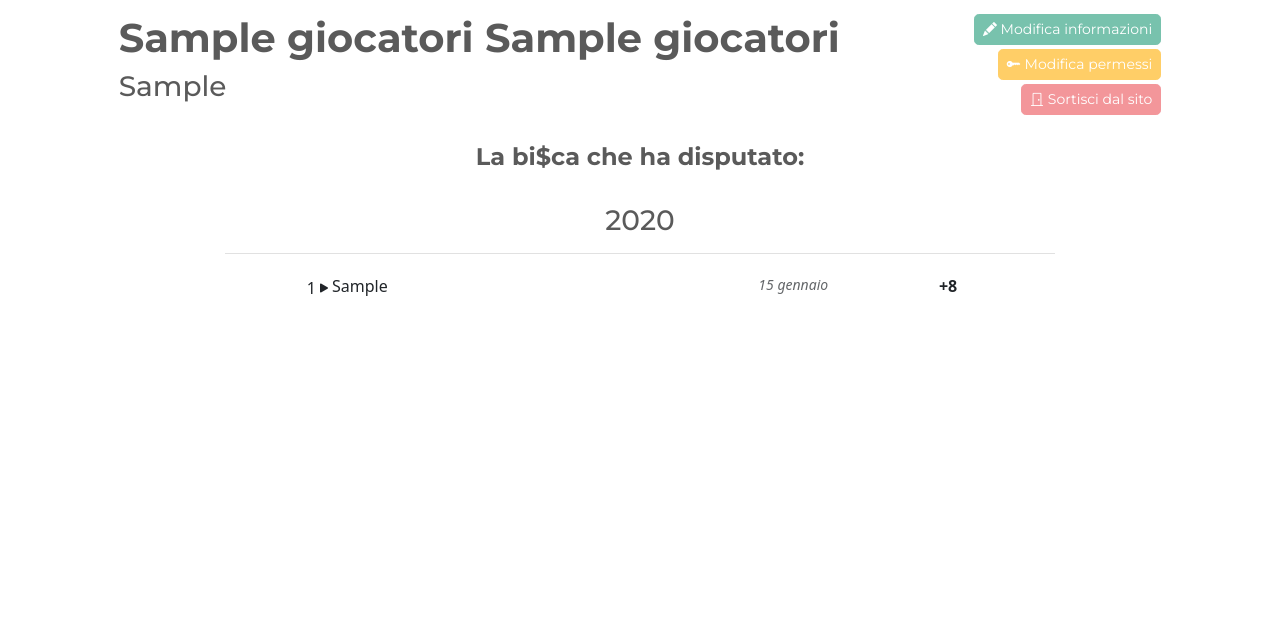
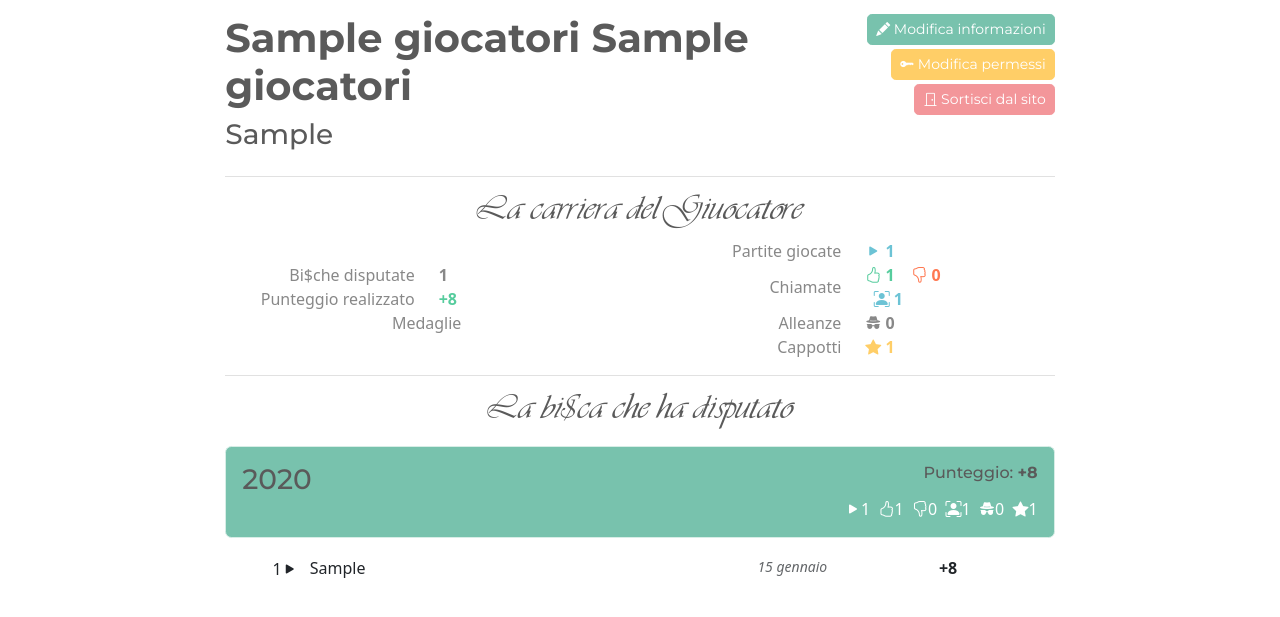
Before and after one commit to ricfila/LaBisca, a PHP site: page /giocatori.php?id=1 in a window 1280 px wide. Shown: the part 56-673 px from the top of the page. Run offline with PHP 8.4, Linux system fonts and the light colour scheme; the visitor is signed in with stand-in values (Sample User, id 1); tables that the repository leaves empty hold one stand-in row (values such as "Sample post"); data that the repository does not hold is empty; a stand-in replaces the project's code that opens the database connection.

Commit message:
carriera giocatore e titoli in font Vivaldi

```diff
--- a/css/stile.css
+++ b/css/stile.css
@@ -154,6 +154,9 @@ input {
 	font-family: Madina;
 	src: url('../font/Madina.ttf');
 }
+.vivaldi {
+	font-family: Vivaldi;
+}
 
 .sfondo {
 	background-repeat: no-repeat;
--- a/giocatori.php
+++ b/giocatori.php
@@ -15,7 +15,7 @@
 			$row = $res->fetch_assoc();
 			?>
 			<div class="row">
-				<div class="col-lg-1"></div>
+				<div class="col-lg-2"></div>
 				<div class="col-md">
 					<h1><strong><?php echo nomecognome($row['Nome'], $row['Cognome']); ?></strong></h1>
 					<?php
@@ -28,24 +28,18 @@
 					<?php
 					if (isset($_SESSION['id'])) {
 						if ($_SESSION['admin'] || $_SESSION['id'] == $id) {
-								?>
-								<button class="btn btn-primary btn-sm mb-1" onclick="modalaggiorna();"><i class="bi bi-pencil-fill"></i> Modifica informazioni</button><br>
-								<?php
+							?><button class="btn btn-primary btn-sm mb-1" onclick="modalaggiorna();"><i class="bi bi-pencil-fill"></i> Modifica informazioni</button><br><?php
 						}
 						if ($_SESSION['admin']) {
-								?>
-								<button class="btn btn-warning btn-sm mb-1" onclick="modalpermessi();"><i class="bi bi-key-fill"></i> Modifica permessi</button><br>
-								<?php
+							?><button class="btn btn-warning btn-sm mb-1" onclick="modalpermessi();"><i class="bi bi-key-fill"></i> Modifica permessi</button><br><?php
 						}
 						if ($_SESSION['id'] == $id) {
-								?>
-								<a class="btn btn-secondary btn-sm mb-1" href="logout.php"><i class="bi bi-door-closed"></i> Sortisci dal sito</a><br>
-								<?php
+							?><a class="btn btn-secondary btn-sm mb-1" href="logout.php"><i class="bi bi-door-closed"></i> Sortisci dal sito</a><br><?php
 						}
 					}
 					?>
 				</div>
-				<div class="col-lg-1"></div>
+				<div class="col-lg-2"></div>
 			</div>
 
 			<script>
@@ -60,47 +54,169 @@
 			</script>
 			<script src="js/giocatori.js"></script>
 
-			<br>
 			<div class="row"><div class="col-lg-2"></div><div class="col-lg">
 				<?php
 				$res2 = $conn->query("SELECT * FROM partecipazioni JOIN partite ON partecipazioni.Partita = partite.IdPartita WHERE partecipazioni.Giocatore = $id GROUP BY partite.IdPartita ORDER BY partite.Data desc;");
 				if ($res2->num_rows > 0) {
-					echo '<h4 class="text-center"><strong>' . ($res2->num_rows == 1 ? 'La bi$ca' : 'Le ' . $res2->num_rows . ' bi$che') . ' che ha disputato:</strong></h4>';
+
 					$anno = false;
 					$partite = array();
-					while ($row2 = $res2->fetch_assoc()) {
+					$out = '';
+					$outanno = '';
+					$last = false;
+					$medaglie = array(0, 0, 0, 0, 0);
+					$medaglietot = array(0, 0, 0, 0, 0);
+					$chiamate = array(0, 0, 0, 0, 0, 0, 0, 0); // Chiamate [0] vinte, [1] perse, [2] patte, [3] in mano, [4] socio, [5] cappotti (sia chiamante che socio), [6] punteggio, [7] turni giocati
+					$chiamatetot = array(0, 0, 0, 0, 0, 0, 0, 0);
+					while (($row2 = $res2->fetch_assoc()) || !$last) {
+						if ($row2) {
 							$partita = partita($row2['IdPartita']);
 							$numturni = $partita[4][0] + $partita[4][1] + $partita[4][2];
-
-						if (substr($row2['Data'], 0, 4) != $anno) { // Cambio anno
-							$anno = substr($row2['Data'], 0, 4);
-							echo '<br><h3 class="text-center">' . $anno . '</h3><hr>';
 						}
 
-						echo '<a class="dropdown-item" href="partite.php?id=' . $row2['IdPartita'] . '"><div class="row">';
-						echo '<div class="col d-inline-block my-auto" style="text-align: right;">' . array_sum($partita[3][0][$id]) . '<i class="bi bi-play-fill"></i></div>'; // Turni che ha giocato
-						echo '<div class="col-8 no-pad d-inline-block"><div class="row" style="max-width: 100%;">';
-							echo '<div class="col-md no-pad text-truncate" style="text-align: left;">' . (empty($row2['Occasione']) ? '<span class="chiaro"><i>Occasione sconosciuta</i></span>' : $row2['Occasione']) . '</div>'; // Occasione
-							echo '<div class="col-md-3" style="text-align: left;"><small class="chiaro d-block d-md-none" style="line-height: 15px;"><i>&nbsp;' . $fmt3->format(strtotime($row2['Data'])) . '</i></small><small class="chiaro d-none d-md-block"><i>&nbsp;' . $fmt3->format(strtotime($row2['Data'])) . '</i></small></div>'; // Data
-						echo '</div></div>';
+						if (($row2 == null) || substr($row2['Data'], 0, 4) != $anno) { // Cambio anno
+							if ($anno != null) {
+								$out .= '<div class="alert alert-primary mt-3 mb-0">';
+
+								$out .= '<div class="row">';
+								$out .= '<div class="col-auto text-start"><h3 class="mb-sm-0">' . $anno . '</h3></div>';
+								$out .= '<div class="col text-end">';
+								$out .= '<h6>Punteggio: <strong>' . punti($chiamate[6]) . '</strong></h6>';
+								$out .= '</div></div>';
+
+								$out .= '<div class="text-end">' . lista_stat_giocatore($chiamate) . '</div>';
+
+								$out .= '</div>';
+
+								$out .= '<div class="text-end mb-3 pe-md-5" style="margin-top: -2px;">' . medagliere_giocatore($medaglie) . '</div>';
+								$out .= $outanno;
+
+								$medaglietot = array_map(function (...$arrays) {
+									return array_sum($arrays);
+								}, $medaglietot, $medaglie);
+								$chiamatetot = array_map(function (...$arrays) {
+									return array_sum($arrays);
+								}, $chiamatetot, $chiamate);
+
+								if (!$row2)
+									break;
+							}
+
+							// Azzeramento
+							$outanno = '';
+							$anno = substr($row2['Data'], 0, 4);
+							$medaglie = array(0, 0, 0, 0, 0);
+							$chiamate = array(0, 0, 0, 0, 0, 0, 0, 0);
+						}
+
+						$outanno .= '<a class="dropdown-item" href="partite.php?id=' . $row2['IdPartita'] . '"><div class="row">';
+						$outanno .= '<div class="col-1 no-pad d-inline-block my-auto text-end">' . array_sum($partita[3][0][$id]) . '<i class="bi bi-play-fill"></i></div>'; // Turni che ha giocato
+						$outanno .= '<div class="col-9 ano-pad d-inline-block"><div class="row" style="max-width: 100%;">';
+							$outanno .= '<div class="col-md ano-pad text-truncate text-start">' . (empty($row2['Occasione']) ? '<span class="chiaro"><i>Occasione sconosciuta</i></span>' : $row2['Occasione']) . '</div>'; // Occasione
+							$outanno .= '<div class="col-md-3 text-start"><small class="chiaro d-block d-md-none" style="line-height: 15px;"><i>&nbsp;' . $fmt3->format(strtotime($row2['Data'])) . '</i></small><small class="chiaro d-none d-md-block"><i>&nbsp;' . $fmt3->format(strtotime($row2['Data'])) . '</i></small></div>'; // Data
+						$outanno .= '</div></div>';
 
 						// Punteggio realizzato ed eventuale medaglia
-						echo '<div class="col no-pad my-auto" style="text-align: right;">';
-						$completo = array_sum($partita[3][0][$id]) == $numturni;
-						echo ($completo ? '<strong>' : '') . punti($partita[3][16][$id]) . ($completo ? '</strong>' : '');
-						$medaglie = medaglie($partita);
-						if (isset($medaglie[$id])) {
-							echo '<img src="img/Medaglia' . $medaglie[$id] . '.png" height=25px>';
+						$outanno .= '<div class="col no-pad my-auto text-end">';
+						$turnifatti = array_sum($partita[3][0][$id]);
+						$completo = $turnifatti == $numturni;
+						$punti = $partita[3][16][$id];
+						$outanno .= ($completo ? '<strong>' : '') . punti($punti) . ($completo ? '</strong>' : '');
+						$med = medaglie($partita);
+						if (isset($med[$id])) {
+							$outanno .= '<img src="img/Medaglia' . $med[$id] . '.png" height=25px>';
+							$medaglie[$med[$id] - 1]++;
 						} else if ($numturni >= $minimomedaglie) {
-							echo '&nbsp;<i class="bi bi-door-open"></i>&nbsp;';
+							$outanno .= '&nbsp;<i class="bi bi-door-open"></i>&nbsp;';
 						} else {
-							echo '<img src="img/Medaglia0.png" height=25px>';
+							$outanno .= '<img src="img/Medaglia0.png" height=25px>';
 						}
-						echo '</div>';
-						echo '<div class="col-md-1"></div>';
 
-						echo '</div></a>';
+						$chiamate[0] += $partita[3][1][$id];
+						$chiamate[1] += $partita[3][2][$id];
+						$chiamate[2] += $partita[3][3][$id];
+						$chiamate[3] += $partita[3][4][$id] + $partita[3][5][$id] + $partita[3][6][$id];
+						$chiamate[4] += $partita[3][10][$id] + $partita[3][11][$id] + $partita[3][12][$id];
+						$chiamate[5] += $partita[3][7][$id] + $partita[3][8][$id] + $partita[3][13][$id] + $partita[3][14][$id];
+						$chiamate[6] += $punti;
+						$chiamate[7] += $turnifatti;
+
+						$outanno .= '</div>';
+						$outanno .= '<div class="col-md-1"></div>';
+
+						$outanno .= '</div></a>';
 					}
+					?>
+
+					<hr>
+					<h2 class="vivaldi text-center">La carriera del Giuocatore</h2>
+					<div class="row">
+						<div class="col-md my-auto mb-4">
+							<div class="row">
+								<div class="col text-end">
+									Bi$che disputate<br>
+									Punteggio realizzato
+								</div>
+								<div class="col">
+									<strong><?php echo $res2->num_rows; ?></strong><br>
+									<strong><?php echo ($chiamatetot[6] >= 0 ? '<span class="text-success">' : '<span class="text-danger">') . punti($chiamatetot[6]) . '</span>'; ?></strong>
+								</div>
+							</div>
+							<div class="text-center">Medaglie<br><?php echo medagliere_giocatore($medaglietot); ?></div>
+						</div>
+						<div class="col-md my-auto">
+							<div class="row">
+								<div class="col text-end">Partite giocate</div>
+								<div class="col">
+									<strong class="text-info">
+										<i class="bi bi-play-fill"></i>&nbsp;<?php echo $chiamatetot[7]; ?>
+									</strong>
+								</div>
+							</div>
+							<div class="row">
+								<div class="col text-end my-auto">Chiamate</div>
+								<div class="col">
+									<strong class="text-success">
+										<i class="bi bi-hand-thumbs-up"></i> <?php echo $chiamatetot[0]; ?>
+									</strong>&nbsp;&nbsp;
+									<strong class="text-danger">
+										<i class="bi bi-hand-thumbs-down"></i>&nbsp;<?php echo $chiamatetot[1]; ?>
+									</strong>
+									<?php if ($chiamatetot[2] > 0 || $chiamatetot[3] > 0) echo '<br>';
+									if ($chiamatetot[2] > 0) {?>
+										<strong class="text-warning"><i class="bi bi-arrows-collapse"></i>&nbsp;<?php echo $chiamatetot[2]; ?></strong>
+									<?php } ?>
+									<?php if ($chiamatetot[3] > 0) {?>
+										&nbsp;&nbsp;<strong class="text-info"><i class="bi bi-person-bounding-box"></i>&nbsp;<?php echo $chiamatetot[3]; ?></strong>
+									<?php } ?><br>
+								</div>
+							</div>
+							<div class="row">
+								<div class="col text-end">Alleanze</div>
+								<div class="col">
+									<i class="bi bi-incognito"></i>&nbsp;<strong><?php echo $chiamatetot[4]; ?></strong>
+								</div>
+							</div>
+							<?php if ($chiamatetot[5] > 0) {?>
+								<div class="row">
+									<div class="col text-end">Cappotti</div>
+									<div class="col">
+										<strong class="text-warning">
+											<i class="bi bi-star-fill"></i>&nbsp;<?php echo $chiamatetot[5]; ?>
+										</strong>
+									</div>
+								</div>
+							<?php } ?>
+						</div>
+					</div>
+
+					<hr>
+					<?php
+					echo '<h2 class="vivaldi text-center">' . ($res2->num_rows == 1 ? 'La bi$ca' : 'Le bi$che') . ' che ha disputato</h2>';
+
+					echo $out;
+
+
 					echo '<br>';
 				} else {
 					echo '<i>' . $row['Nome'] . ' non ha disputato nessuna bi$ca.</i>';
@@ -117,7 +233,7 @@
 		}
 	} else {
 		?>
-		<h1 class="text-center">I giuocatori della tavola rotonda</h2>
+		<h1 style="font-family: Vivaldi; font-size: 40px;" class="text-center mb-0"><span style="white-space: nowrap;">i Giuocatori</span> <span style="white-space: nowrap;">della tavola rotonda</span></h1>
 		<p class="text-center">Di chi vuoi conoscere le epiche gesta?</p>
 
 		<?php
--- a/index.php
+++ b/index.php
@@ -10,7 +10,7 @@
 	<img src="img/Bisca_index.png" height="100px"><br><br>
 	<div class="row"><div class="col-lg-1"></div>
 	<div class="col-sm-8 col-lg-7">
-		<h4 style="padding: 0 40 0 40;">Benvenuti nel sito del <strong style="font-family: Vivaldi; afont-weight: bold; afont-size: 16px;">Giuoco del Due</strong></h4>
+		<h4 style="padding: 0 40 0 40;">Benvenuti nel sito del <strong style="font-family: Vivaldi; afont-weight: bold; afont-size: 16px; white-space: nowrap;">Giuoco del Due</strong></h4>
 		<p style="text-align: justify;">Il Giuoco del Due è una variante della Briscola per cinque giocatori. Questo sito è stato realizzato per archiviare i punteggi della famiglia Barzon, grande appassionata di questo gioco. La consultazione è aperta a tutti!</p>
 		<?php
 		$proverbi = array(
--- a/partite.php
+++ b/partite.php
@@ -44,9 +44,10 @@
 								<button class="btn btn-danger mb-1" onclick="modaleliminapartita();"><i class="bi bi-trash"></i> Elimina la partita</button>
 								<?php
 							}
+							echo '<br>';
 						}
 						?>
-						<br><br>
+						<br>
 					</div>
 					<div class="col-lg-1"></div>
 				</div>
@@ -60,7 +61,7 @@
 			}
 		} else {
 			?>
-			<h1>Le partite</h1>
+			<h1 style="font-family: Vivaldi; font-size: 50px;" class="mb-0">Almanacco</h1>
 			<p>L'archivio dei tornei al Giuoco del Due</p>
 
 			<?php
--- a/php/func.php
+++ b/php/func.php
@@ -2,6 +2,7 @@
 include_once "conn.php";
 include "func_partite.php";
 include "func_mostrapartita.php";
+include "func_giocatori.php";
 
 // Gestione (e ripristino) del login
 session_start();
--- /dev/null
+++ b/php/func_giocatori.php
@@ -0,0 +1,23 @@
+<?php
+
+function lista_stat_giocatore($chiamate) {
+	$out = '<i class="bi bi-play-fill"></i>' . $chiamate[7];
+	$out .= '&nbsp;&nbsp;<i class="bi bi-hand-thumbs-up"></i>' . $chiamate[0];
+	$out .= '&nbsp;&nbsp;<i class="bi bi-hand-thumbs-down"></i>' . $chiamate[1];
+	$out .= ($chiamate[2] > 0 ? '&nbsp;&nbsp;<i class="bi bi-arrows-collapse"></i>' . $chiamate[2] : '');
+	$out .= ($chiamate[3] > 0 ? '&nbsp;&nbsp;<i class="bi bi-person-bounding-box"></i>' . $chiamate[3] : '');
+	$out .= '&nbsp;&nbsp;<i class="bi bi-incognito"></i>' . $chiamate[4];
+	$out .= ($chiamate[5] > 0 ? '&nbsp;&nbsp;<i class="bi bi-star-fill"></i>' . $chiamate[5] : '');
+	return $out;
+}
+
+function medagliere_giocatore($medaglie) {
+	$out = '';
+	foreach ($medaglie as $i => $m) {
+		if ($m > 0) {
+			$out .= '<img src="img/Medaglia' . ($i+1) . '.png" height=25px><!--i class="bi bi-x"></i-->' . $m . '&nbsp;&nbsp;';
+		}
+	}
+	return $out;
+}
+?>
--- a/php/func_mostrapartita.php
+++ b/php/func_mostrapartita.php
@@ -192,9 +192,12 @@ function mostra_partita($row, $edit) {
 		$out .= mostra_chiamantisoci($partita);
 		$out .= '</div>';
 
-		$out .= '<hr><div class="row" style="text-align: left;">';
-		$out .= mostra_coppie($partita);
-		$out .= '</div>';
+		$coppie = mostra_coppie($partita);
+		if (!empty($coppie)) {
+			$out .= '<hr><div class="row" style="text-align: left;">';
+			$out .= $coppie;
+			$out .= '</div>';
+		}
 	}
 	$out .= '</div><div class="col-lg-2"></div></div>';
 	$out .= '</div>';
--- a/php/func_partite.php
+++ b/php/func_partite.php
@@ -17,7 +17,7 @@ function partita($id) {
 	$matgiocatori[0] = array(null, null, null, null, null);
 
 	$rowg = $gioc->fetch_assoc();
-	while ($rowg && $rowg['Inizio'] == 1) {
+	while ($rowg != null && $rowg['Inizio'] == 1) {
 		$giocatori[$rowg['Colonna'] - 1] = $rowg['Giocatore'];
 		$matgiocatori[0][$rowg['Colonna'] - 1] = $rowg['Giocatore'];
 
```
Lines whose indentation alone changed are shown as unchanged.
